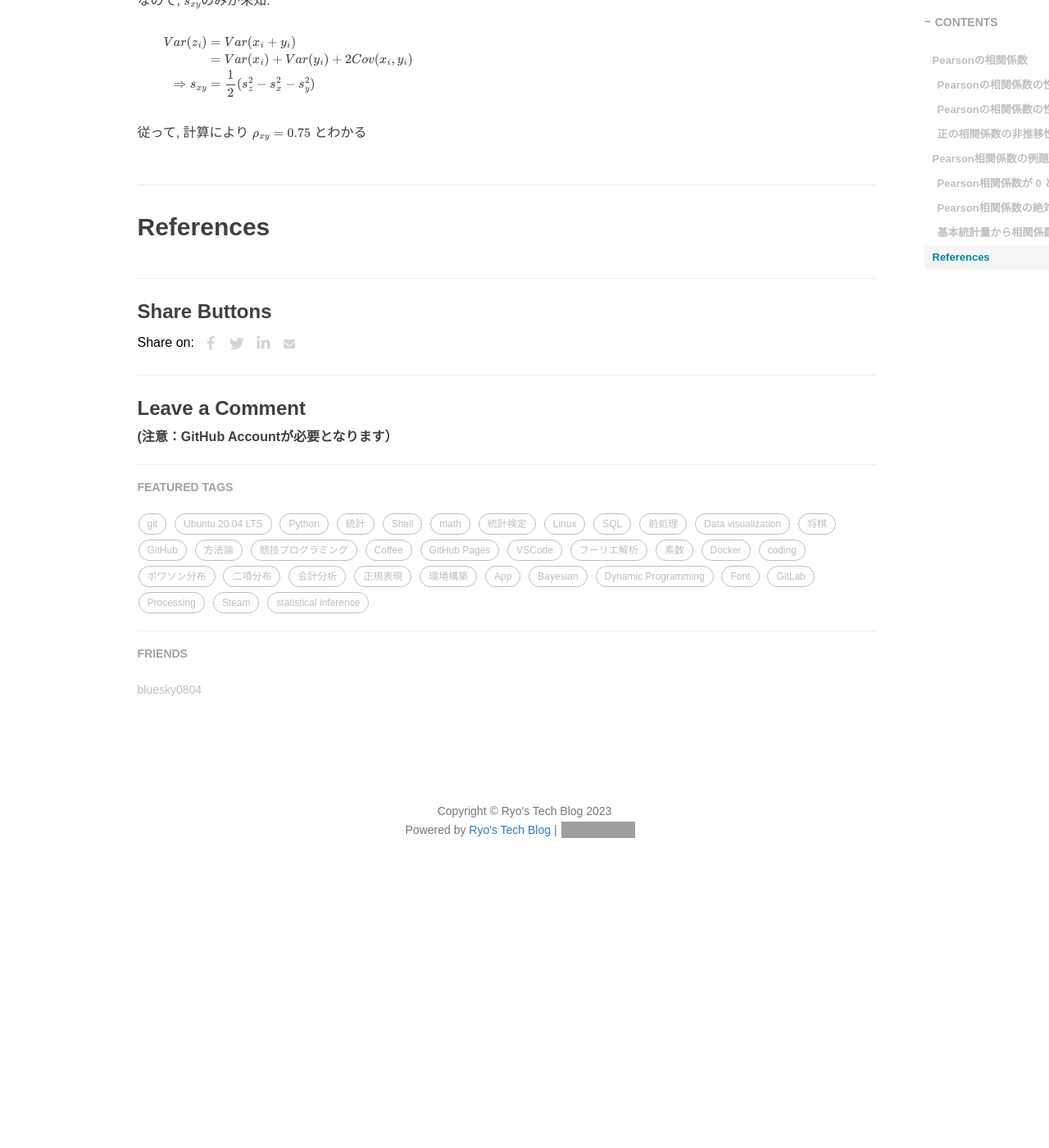
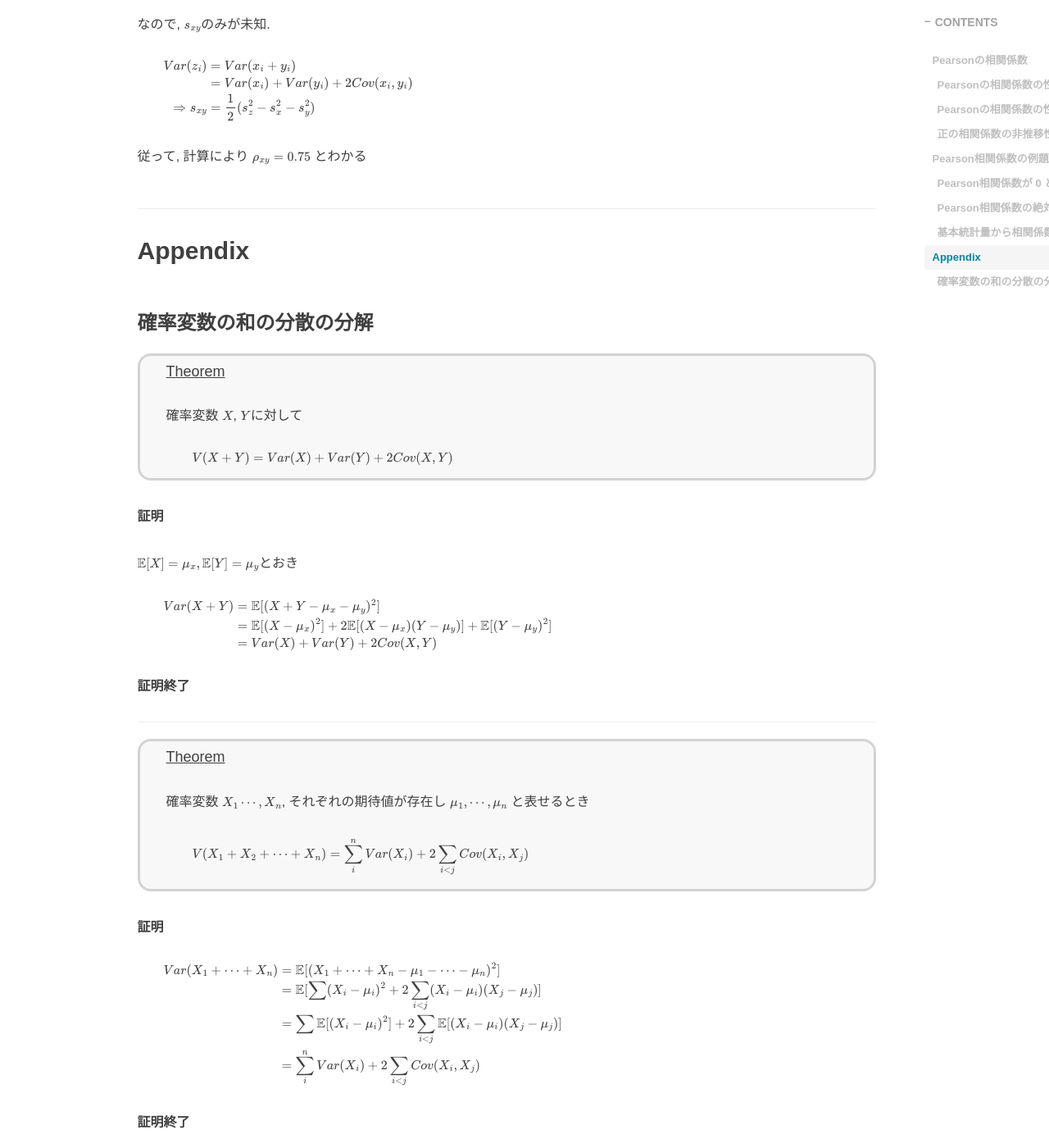
Before and after one commit to RyoNakagami/RyoNakagami.github.io, a Jekyll site: the page built from _posts/2021-10-01-Pearson-correlation.md, in a window 1280 px wide and 1400 px high, scrolled down 5882 px. Shown: the whole window at 82% size. Built offline with Jekyll 4.4.1, drawn with Linux system fonts in a browser that asks for light colours; comment, search, counter and statistics services are not loaded; before the commit the page ends 6972 px from its top, so only the background shows below that; some of the changed text lies outside the part shown; grey boxes are pictures that could not be loaded.

Commit message:
fix doctoc index

```diff
--- a/_posts/2021-10-01-Pearson-correlation.md
+++ b/_posts/2021-10-01-Pearson-correlation.md
@@ -27,7 +27,8 @@ tags:
   - [Pearson相関係数が 0 となるケース](#pearson%E7%9B%B8%E9%96%A2%E4%BF%82%E6%95%B0%E3%81%8C-0-%E3%81%A8%E3%81%AA%E3%82%8B%E3%82%B1%E3%83%BC%E3%82%B9)
   - [Pearson相関係数の絶対値が 1 となるケース](#pearson%E7%9B%B8%E9%96%A2%E4%BF%82%E6%95%B0%E3%81%AE%E7%B5%B6%E5%AF%BE%E5%80%A4%E3%81%8C-1-%E3%81%A8%E3%81%AA%E3%82%8B%E3%82%B1%E3%83%BC%E3%82%B9)
   - [基本統計量から相関係数を計算する](#%E5%9F%BA%E6%9C%AC%E7%B5%B1%E8%A8%88%E9%87%8F%E3%81%8B%E3%82%89%E7%9B%B8%E9%96%A2%E4%BF%82%E6%95%B0%E3%82%92%E8%A8%88%E7%AE%97%E3%81%99%E3%82%8B)
-- [References](#references)
+- [Appendix](#appendix)
+  - [確率変数の和の分散の分解](#%E7%A2%BA%E7%8E%87%E5%A4%89%E6%95%B0%E3%81%AE%E5%92%8C%E3%81%AE%E5%88%86%E6%95%A3%E3%81%AE%E5%88%86%E8%A7%A3)
 
 <!-- END doctoc generated TOC please keep comment here to allow auto update -->
 
@@ -275,4 +276,57 @@ $$
 
 従って, 計算により $\rho_{xy} = 0.75$ とわかる
 
-## References
+## Appendix
+### 確率変数の和の分散の分解
+
+<div style='padding-left: 2em; padding-right: 2em; border-radius: 1em; border-style:solid; border-color:#D3D3D3; background-color:#F8F8F8'>
+<p class="h4"><ins>Theorem </ins></p>
+
+確率変数 $X$, $Y$に対して
+
+$$
+V(X+Y) = Var(X) + Var(Y) + 2Cov(X,Y)
+$$
+
+</div>
+
+**証明**
+
+$\mathbb E[X] = \mu_x, \mathbb E[Y] = \mu_y$とおき
+
+$$
+\begin{align*}
+Var(X+Y) &= \mathbb E[(X+Y - \mu_x - \mu_y)^2]\\
+         &= \mathbb E[(X-\mu_x)^2] + 2\mathbb E[(X-\mu_x)(Y-\mu_y)] + \mathbb E[(Y-\mu_y)^2]\\
+         &= Var(X) + Var(Y) + 2Cov(X,Y)
+\end{align*}
+$$
+
+**証明終了**
+
+---
+
+<div style='padding-left: 2em; padding-right: 2em; border-radius: 1em; border-style:solid; border-color:#D3D3D3; background-color:#F8F8F8'>
+<p class="h4"><ins>Theorem </ins></p>
+
+確率変数 $X_1 \cdots, X_n$, それぞれの期待値が存在し $\mu_1, \cdots, \mu_n$ と表せるとき
+
+$$
+V(X_1+X_2 + \cdots + X_n) = \sum_i^n Var(X_i) + 2\sum_{i<j}Cov(X_i, X_j)
+$$
+
+</div>
+
+**証明**
+
+$$
+\begin{align*}
+Var(X_1+\cdots+X_n) &= \mathbb E[(X_1+\cdots+X_n - \mu_1 - \cdots - \mu_n)^2]\\
+         &= \mathbb E[\sum (X_i - \mu_i)^2 + 2\sum_{i<j}(X_i - \mu_i)(X_j-\mu_j)]\\
+         &= \sum \mathbb E[(X_i - \mu_i)^2] +2\sum_{i<j}\mathbb E[(X_i - \mu_i)(X_j-\mu_j)]\\
+         &= \sum_i^n Var(X_i) + 2\sum_{i<j}Cov(X_i, X_j)
+\end{align*}
+$$
+
+
+**証明終了**
--- a/about.html
+++ b/about.html
@@ -1,7 +1,7 @@
 ---
 layout: page
 title: "About"
-header-img: "img/about-bg.jpg"
+header-img: "img/home-bg.jpg"
 multilingual: true
 ---
 
```
Also changed, not shown: other parts of _posts/2021-10-01-Pearson-correlation.md (+1 -1 lines), _includes/about/en.md (+4 -0 lines), _posts/2023-02-26-binomial-and-multinomial-distirbution.md (added, +138 -0 lines), _posts/2023-03-04-shougi-levelup-tsumeshogi-04.md (+5 -5 lines), archive.html (+15 -3 lines).
